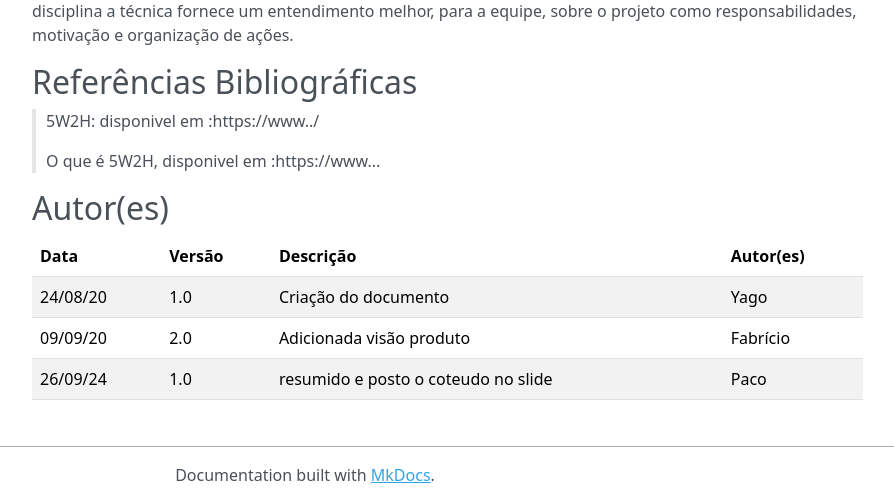
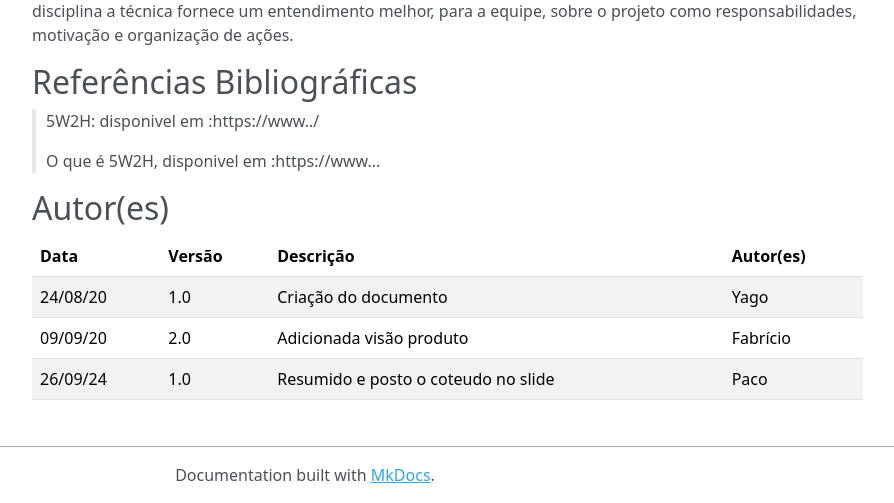
Before and after one commit to Projetos-de-Extensao/PFE_24.2_8001_III_IEMRJ-GUIDE, an MkDocs documentation site: the page built from docs/base/5w2h.md, in a window 1280 px wide and 900 px high, scrolled down 1136 px. Shown: the part 397-900 px from the top of the window, without its empty margins (335-1229 px from the left). Built offline with MkDocs 1.6.1, drawn with Linux system fonts in a browser that asks for light colours; nearby versions of some CDN libraries.

Commit message:
Update 5w2h.md

```diff
--- a/docs/base/5w2h.md
+++ b/docs/base/5w2h.md
@@ -63,4 +63,4 @@ O 5W2H é um técnica bem simples e de fácil entendimento, sem a necessidade de
 | -- | -- | -- | -- |
 | 24/08/20 | 1.0 | Criação do documento | Yago |
 | 09/09/20 | 2.0 | Adicionada visão produto | Fabrício |
-| 26/09/24 | 1.0 | resumido e posto o coteudo no slide | Paco |
+| 26/09/24 | 1.0 | Resumido e posto o coteudo no slide | Paco |
```
